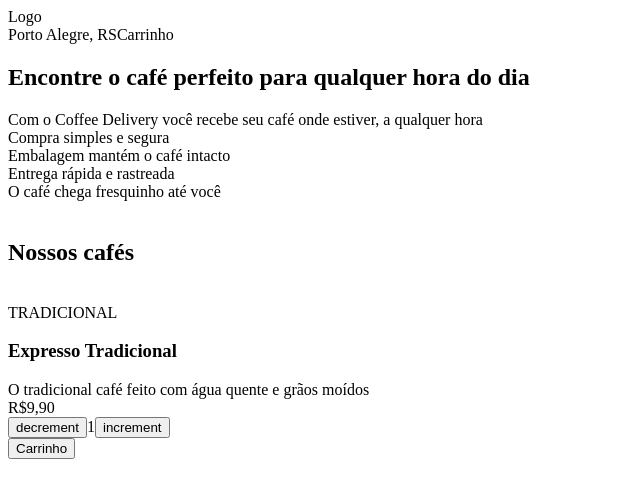
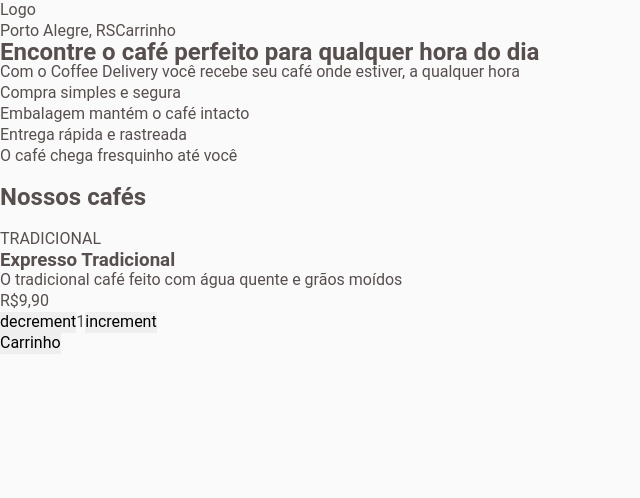
Before and after one commit to alessandroibes/ignite-challenge-reacjs-coffee-delivery, a React (Vite) app: page / in a window 1280 px wide. Shown: the top 498 px of the page, without its empty margins (0-640 px from the left). Built offline with nearby package versions, Linux system fonts and the light colour scheme.

Commit message:
Tema e CSS global

```diff
--- a/src/styles/global.ts
+++ b/src/styles/global.ts
@@ -1,3 +1,22 @@
 import { createGlobalStyle } from 'styled-components';
+import { mixins } from './mixins';
 
-export const GlobalStyle = createGlobalStyle``;
+export const GlobalStyle = createGlobalStyle`
+  * {
+    margin: 0;
+    padding: 0;
+    box-sizing: border-box;
+  }
+  body {
+    background: ${props => props.theme.colors.background};
+    color: ${props => props.theme.colors['base-text']};
+    -webkit-font-smoothing: antialiased;
+  }
+  body, input, textarea, button {
+    ${mixins.fonts.textM};
+  }
+  button {
+    border: none;
+    cursor: pointer;
+  }
+`;
--- /dev/null
+++ b/src/styles/mixins.ts
@@ -0,0 +1,89 @@
+import { css } from 'styled-components';
+
+export const mixins = {
+  fonts: {
+    titleXL: css`
+      font-family: 'Baloo 2', sans-serif;
+      font-size: 3rem;
+      line-height: 130%;
+      font-weight: 800;
+    `,
+
+    titleL: css`
+      font-family: 'Baloo 2', sans-serif;
+      font-size: 2rem;
+      line-height: 130%;
+      font-weight: 800;
+    `,
+
+    titleM: css`
+      font-family: 'Baloo 2', sans-serif;
+      font-size: 1.5rem;
+      line-height: 130%;
+      font-weight: 800;
+    `,
+
+    titleS: css`
+      font-family: 'Baloo 2', sans-serif;
+      font-size: 1.25rem;
+      line-height: 130%;
+      font-weight: 700;
+    `,
+
+    titleXS: css`
+      font-family: 'Baloo 2', sans-serif;
+      font-size: 1.125rem;
+      line-height: 130%;
+      font-weight: 700;
+    `,
+
+    textL: css`
+      font-family: 'Roboto', sans-serif;
+      font-size: 1.25rem;
+      line-height: 130%;
+      font-weight: 400;
+    `,
+
+    textM: css`
+      font-family: 'Roboto', sans-serif;
+      font-size: 1rem;
+      line-height: 130%;
+      font-weight: 400;
+    `,
+
+    textS: css`
+      font-family: 'Roboto', sans-serif;
+      font-size: 0.875rem;
+      line-height: 130%;
+      font-weight: 400;
+    `,
+
+    textXS: css`
+      font-family: 'Roboto', sans-serif;
+      font-size: 0.75rem;
+      line-height: 130%;
+      font-weight: 700;
+    `,
+
+    tag: css`
+      font-family: 'Roboto', sans-serif;
+      font-size: 0.625rem;
+      line-height: 130%;
+      font-weight: 700;
+    `,
+
+    buttonG: css`
+      font-family: 'Roboto', sans-serif;
+      font-size: 0.875rem;
+      line-height: 160%;
+      font-weight: 700;
+    `,
+
+    buttonM: css`
+      font-family: 'Roboto', sans-serif;
+      font-size: 0.75rem;
+      line-height: 160%;
+      font-weight: 400;
+    `,
+  },
+};
--- a/src/styles/themes/default.ts
+++ b/src/styles/themes/default.ts
@@ -1 +1,22 @@
-export const defaultTheme = {};
+export const defaultTheme = {
+  colors: {
+    white: '#FFFFFF',
+    background: '#FAFAFA',
+    'base-card': '#F3F2F2',
+    'base-input': '#EDEDED',
+    'base-button': '#E6E6E5',
+    'base-hover': '#D7D5D5',
+    'base-label': '#8D8686',
+    'base-text': '#574F4D',
+    'base-subtitle': '#403937',
+    'base-title': '#272221',
+
+    'purple-light': '#EBE5F9',
+    purple: '#8047F8',
+    'purple-dark': '#4B2995',
+
+    'yellow-light': '#F1E9C9',
+    yellow: '#DBAC2C',
+    'yellow-dark': '#C47F17',
+  },
+};
```
